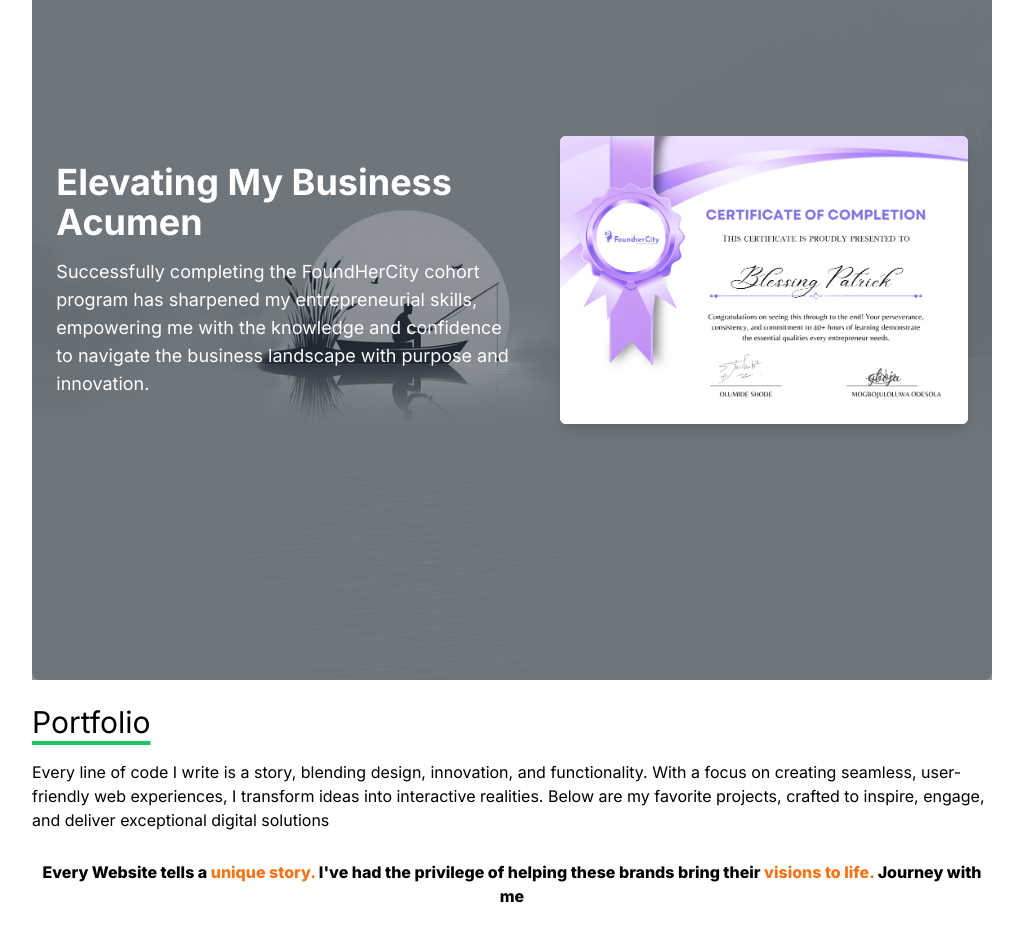
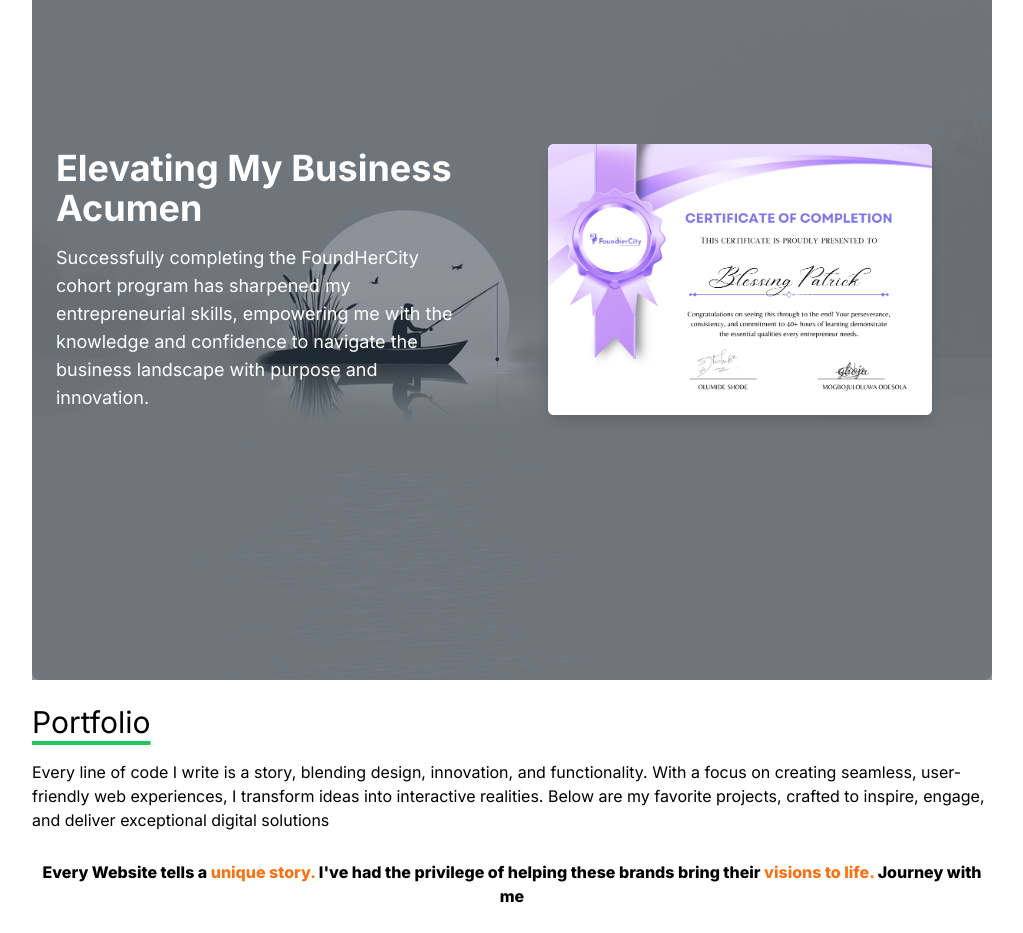
Before and after one commit to Bless-Pat/my-digital-resume, a Next.js app: page / in a window 1280 px wide. Shown: the part 2080-3013 px from the top of the page, without its empty margins (128-1151 px from the left). Built offline with nearby package versions, Linux system fonts and the light colour scheme.

Commit message:
checking to see

```diff
--- a/src/app/page.js
+++ b/src/app/page.js
@@ -218,12 +218,12 @@
             </div>
 
             {/* Image Section */}
-            <div className="flex-shrink-0">
-              <div className="w-full h-60 sm:h-72 bg-white rounded-md shadow-lg overflow-hidden">
+            <div className="flex-shrink-0 lg:w-1/2">
+              <div className="w-full max-w-sm mx-auto bg-white rounded-md shadow-lg overflow-hidden">
                 <img
                   src="/Cert.png"
-                  alt="Creative Visual"
-                  className="w-full h-full object-cover"
+                  alt="Certificate of Completion"
+                  className="w-full h-auto object-contain"
                 />
               </div>
             </div>
```
